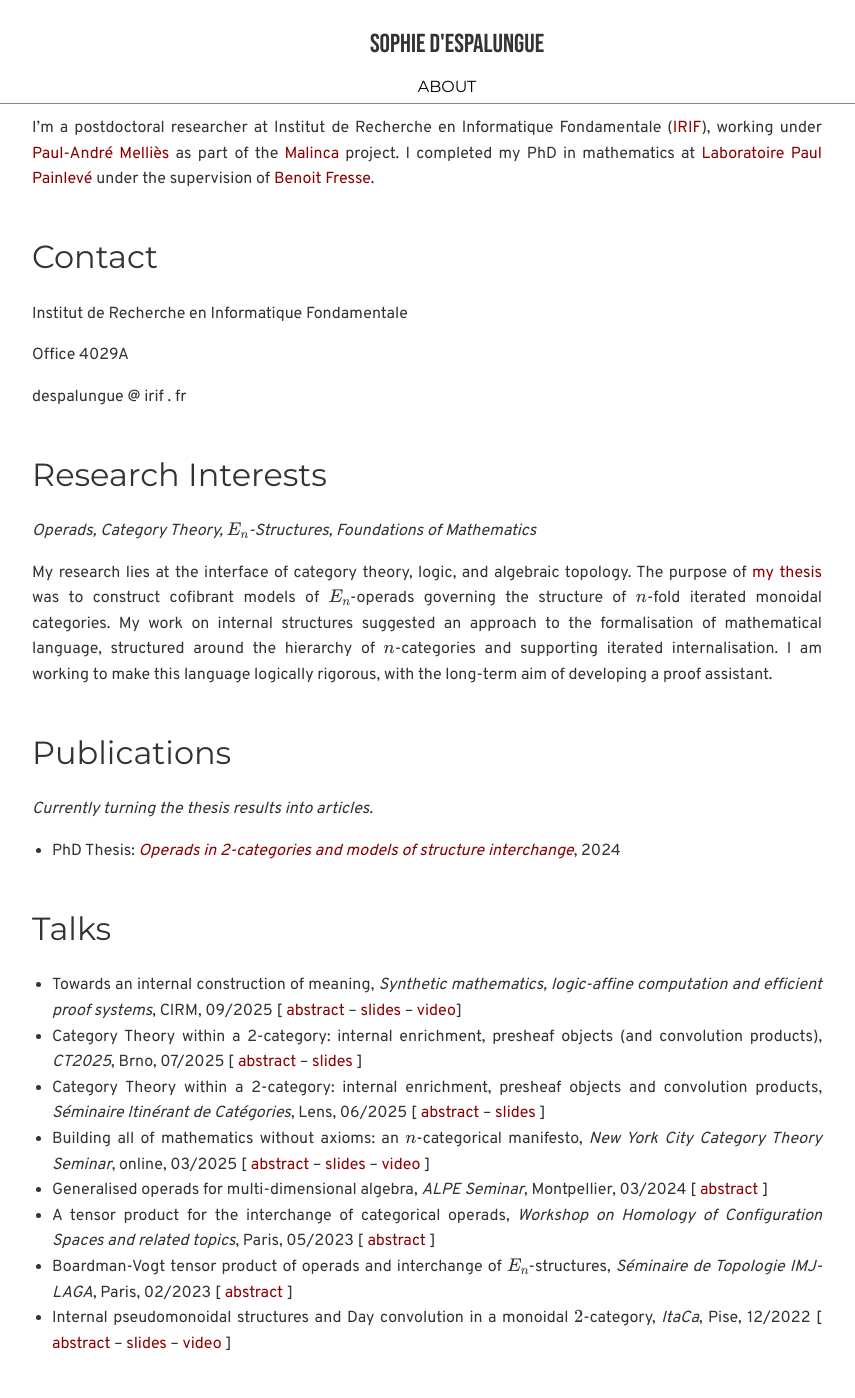
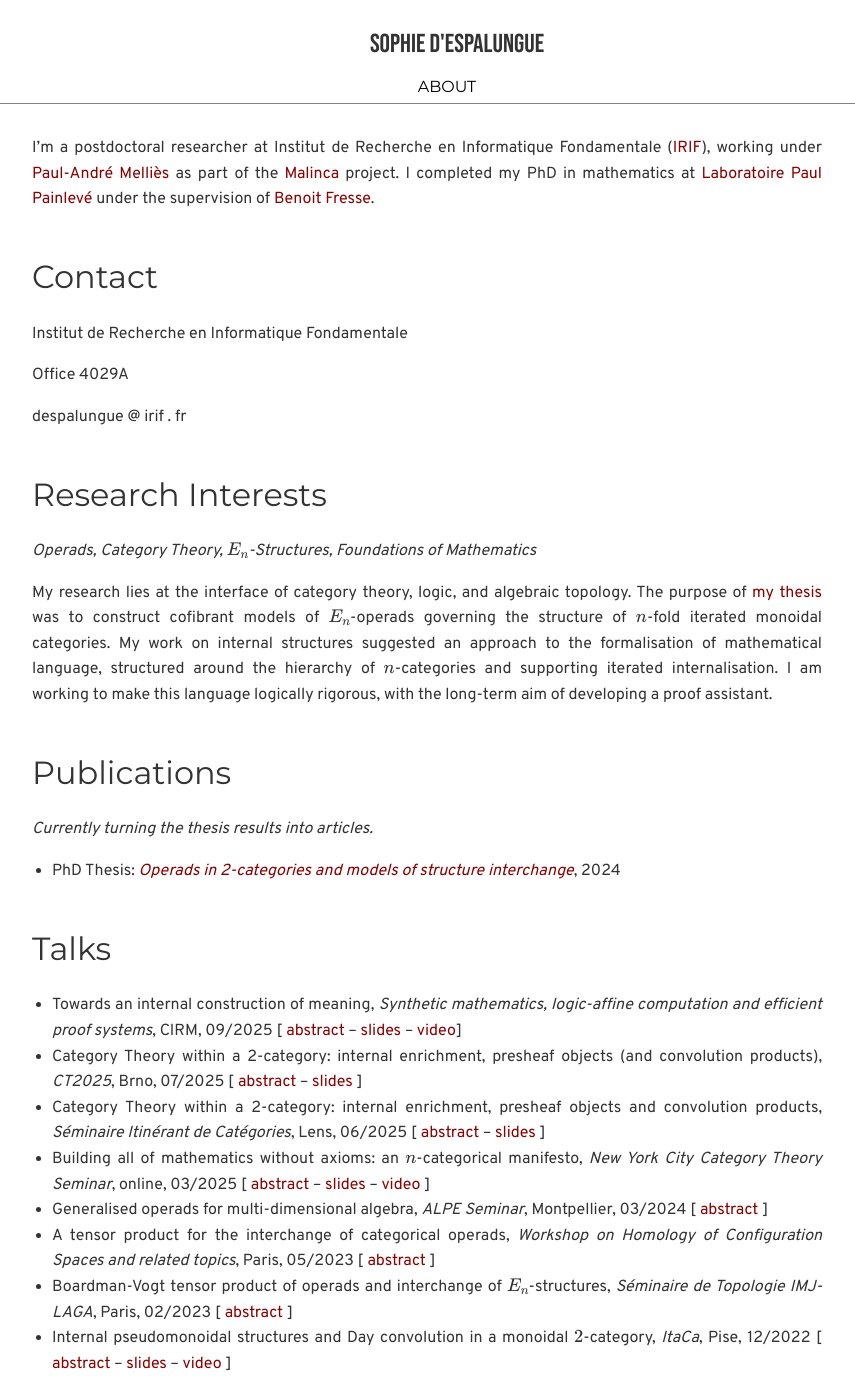
Before and after one commit to sdspmon/math, a Jekyll site: the page built from index.md, in a window 1280 px wide and 1398 px high. Shown: the whole window, without its empty margins (213-1068 px from the left). Built offline with Jekyll 4.4.1, drawn with Linux system fonts in a browser that asks for light colours; formulas are drawn with MathJax 3.

Commit message:
Update custom.css

```diff
--- a/assets/css/custom.css
+++ b/assets/css/custom.css
@@ -34,7 +34,7 @@
     padding: 5px;
     margin: 0 auto;
     text-align: justify;
-    padding-top:100px;
+    padding-top: 120px;
 }
 
 /* Header Style */
```
